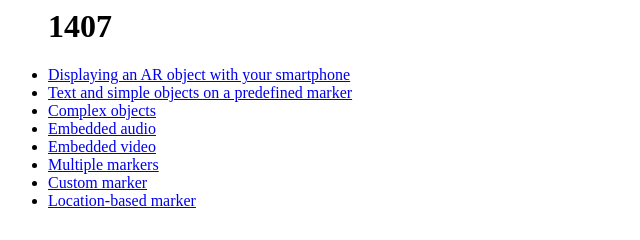
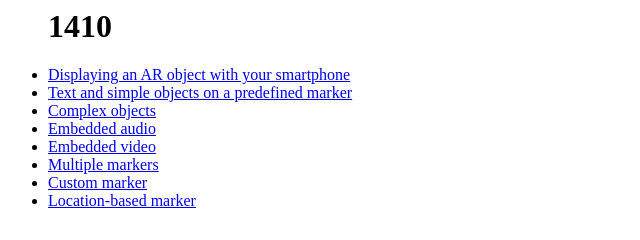
Before and after one commit to mattyer282/mattyer282.github.io, a plain HTML site: page index.html in a window 1280 px wide. Shown: the full height of the page, 0-640 px from the left. Drawn offline with Linux system fonts and the light colour scheme.

Commit message:
Update index.html

```diff
--- a/index.html
+++ b/index.html
@@ -6,7 +6,7 @@
 <body>
     <ul>
         <!-- navigation to the solutions of tasks -->
-		<h1>1407</h1>
+		<h1>1410</h1>
 
         <li><a href="mattyer282.github.io/SmartCity-AR/task1.html">Displaying an AR object with your smartphone</a></li>
         <li><a href="mattyer282.github.io/SmartCity-AR/textObject.html">Text and simple objects on a predefined marker</a></li>
```
